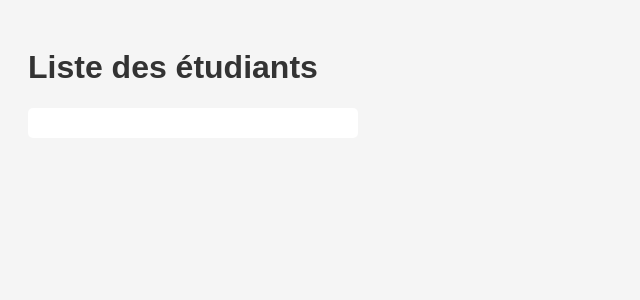
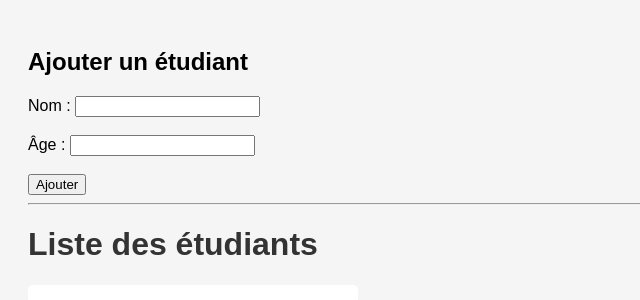
Before and after one commit to samiryoucef/interroperabilite, a PHP site: page /students/ in a window 1280 px wide. Shown: the top 300 px of the page, without its empty margins (0-640 px from the left). Run offline with PHP 8.4, Linux system fonts and the light colour scheme; data that the repository does not hold is empty.

Commit message:
fromulaire ajout d'un étudiant

```diff
--- a/views/students.php
+++ b/views/students.php
@@ -6,6 +6,27 @@
     <link rel="stylesheet" href="assets/style.css">
 </head>
 <body>
+
+<h2>Ajouter un étudiant</h2>
+
+<form method="post">
+    <label>
+        Nom :
+        <input type="text" name="prenom" required>
+    </label>
+    <br><br>
+
+    <label>
+        Âge :
+        <input type="number" name="age" required>
+    </label>
+    <br><br>
+
+    <button type="submit">Ajouter</button>
+</form>
+
+<hr>
+
 
 <h1>Liste des étudiants</h1>
 
```
